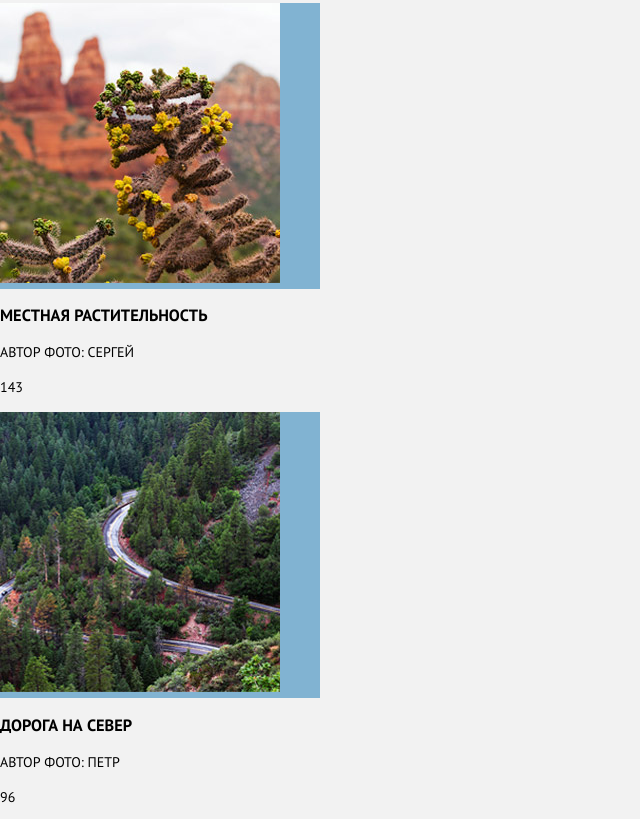
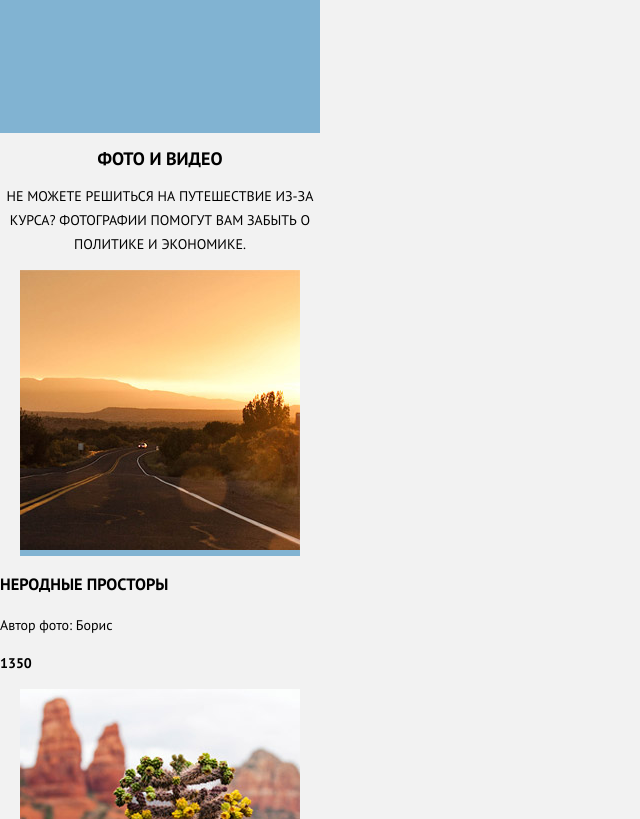
Before and after one commit to ktamis/1347967-sedona-20, a website: page source/photo.html in a window 1280 px wide. Shown: the part 721-1540 px from the top of the page, without its empty margins (0-640 px from the left). Drawn offline with nearby package versions, Linux system fonts and the light colour scheme; files that its build step writes are made by us from their sources.

Commit message:
Layout 3 page

```diff
--- a/source/photo.html
+++ b/source/photo.html
@@ -47,9 +47,9 @@
     <div class="foto__wrapper">
       <img src="img/photo-sunset-mobile@1x.jpg" width="280" height="280" alt="Фото дороги">
     </div>
-    <div class="foto__title foto__icon">
-      <h3>Неродные просторы</h3>
-      <p>Автор фото: Борис</p>
+    <div class="foto__icon">
+      <h3 class="foto__title">Неродные просторы</h3>
+      <p class="foto_autor">Автор фото: Борис</p>
       <p class="foto__number">1350</p>
     </div>
   </section>
@@ -58,9 +58,9 @@
     <div class="foto__wrapper">
       <img src="img/photo-cactus-mobile@1x.jpg" width="280" height="280" alt="Фото местной растительности">
     </div>
-    <div class="foto__title foto__icon">
-      <h3>Местная растительность</h3>
-      <p>Автор фото: Сергей</p>
+    <div class="foto__icon">
+      <h3 class="foto__title">Местная растительность</h3>
+      <p class="foto_autor">Автор фото: Сергей</p>
       <p class="foto__number">143</p>
     </div>
   </section>
@@ -69,9 +69,9 @@
     <div class="foto__wrapper">
       <img src="img/photo-roads-mobile@1x.jpg" width="280" height="280" alt="Фото дороги на север">
     </div>
-    <div class="foto__title foto__icon">
-      <h3>Дорога на север</h3>
-      <p>Автор фото: Петр</p>
+    <div class="foto__icon">
+      <h3 class="foto__title">Дорога на север</h3>
+      <p class="foto_autor">Автор фото: Петр</p>
       <p class="foto__number">96</p>
     </div>
   </section>
@@ -80,9 +80,9 @@
     <div class="foto__wrapper">
       <img src="img/photo-bridge-mobile@1x.jpg" width="280" height="280" alt="Фото моста дьявола">
     </div>
-    <div class="foto__title foto__icon">
-      <h3>Мост дьявола</h3>
-      <p>Автор фото: Антон</p>
+    <div class="foto__icon">
+      <h3 class="foto__title">Мост дьявола</h3>
+      <p class="foto_autor">Автор фото: Антон</p>
       <p class="foto__number">254</p>
     </div>
   </section>
--- a/source/sass/foto.scss
+++ b/source/sass/foto.scss
@@ -1,6 +1,21 @@
 .foto {
+  display: flex;
+  flex-direction: column;
   width: 320px;
 }
 .foto__wrapper {
+  margin: 0 auto;
   background-color: #81B3D2;
 }
+
+.foto__title {
+  line-height: 24px;
+}
+.foto_autor {
+  line-height: 24px;
+  text-transform: none;
+}
+.foto__number {
+  line-height: 24px;
+  font-weight: bold;
+}
--- a/source/sass/fotogallery.scss
+++ b/source/sass/fotogallery.scss
@@ -0,0 +1,12 @@
+.fotogallery {
+  width: 320px;
+}
+.fotogallery__title {
+  text-align: center;
+  font-size: 18px;
+  font-weight: bold;
+}
+.fotogallery_slogan {
+  text-align: center;
+  line-height: 24px;
+}
--- a/source/sass/page-ad.scss
+++ b/source/sass/page-ad.scss
@@ -1,7 +1,7 @@
 .page-ad {
   display: flex;
   width: 320px;
-/*  min-height: 631px;*/
+  min-height: 631px;
   position: relative;
   background-image: url("../img/bg-back-mobile@1x.jpg"), url("../img/bg-intro-triangle-mobile.svg");
   background-color: $background;
```
Also changed, not shown: source/form.html (+1 -1 lines).
